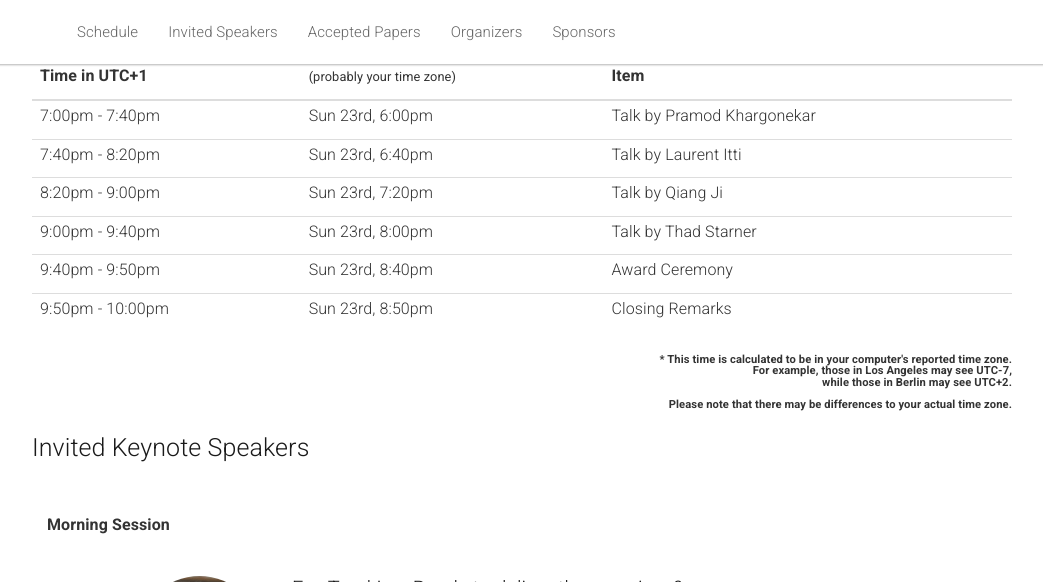
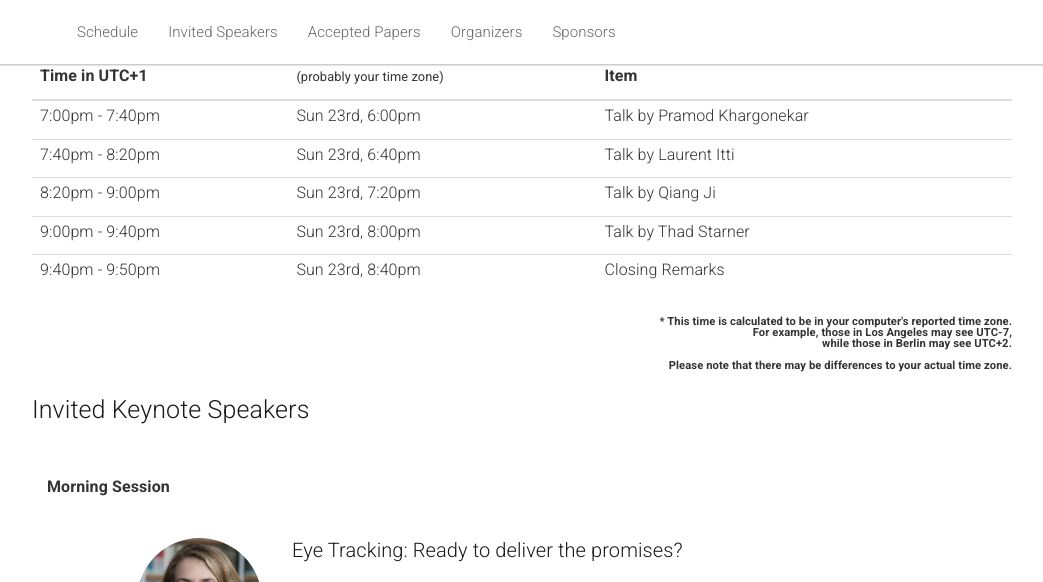
Before and after one commit to OpenEyes-Workshop/openeyes-workshop.github.io, a Jekyll site: the page built from _pages/home.md, in a window 1280 px wide and 900 px high, scrolled down 2107 px, cut to the strip 0-582 px from the top of the window. Shown: the whole strip, without its empty margins (118-1161 px from the left). Built offline with Jekyll 4.4.1, drawn with Linux system fonts in a browser that asks for light colours; nearby versions of some CDN libraries.

Commit message:
There is no award ceremony

```diff
--- a/_pages/home.md
+++ b/_pages/home.md
@@ -405,11 +405,6 @@ acknowledgements: ""
         <tr>
           <td>9:40pm - 9:50pm</td>
           <td class="to-local-time">23 Aug 2020 20:40:00 UTC</td>
-          <td>Award Ceremony</td>
-        </tr>
-        <tr>
-          <td>9:50pm - 10:00pm</td>
-          <td class="to-local-time">23 Aug 2020 20:50:00 UTC</td>
           <td>Closing Remarks</td>
         </tr>
       </tbody>
```
